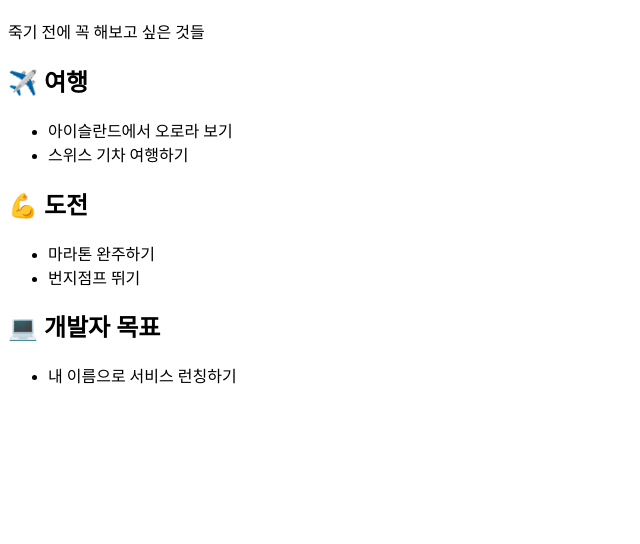
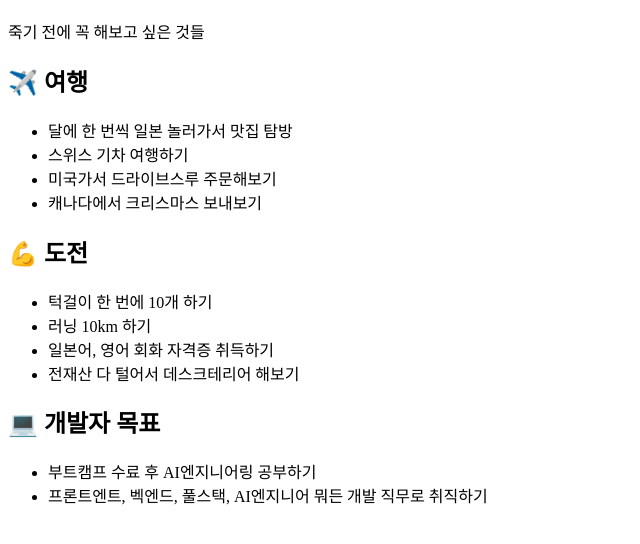
Before and after one commit to chyeseong/my-bucketlist, a plain HTML site: page index.html in a window 1280 px wide. Shown: the part 70-614 px from the top of the page, without its empty margins (0-640 px from the left). Drawn offline with Linux system fonts and the light colour scheme.

Commit message:
나만의 버킷리스트 추가

```diff
--- a/index.html
+++ b/index.html
@@ -11,19 +11,24 @@
 
     <h2>✈️ 여행</h2>
     <ul>
-      <li>아이슬란드에서 오로라 보기</li>
+      <li>달에 한 번씩 일본 놀러가서 맛집 탐방</li>
       <li>스위스 기차 여행하기</li>
+      <li>미국가서 드라이브스루 주문해보기</li>
+      <li>캐나다에서 크리스마스 보내보기</li>
     </ul>
 
     <h2>💪 도전</h2>
     <ul>
-      <li>마라톤 완주하기</li>
-      <li>번지점프 뛰기</li>
+      <li>턱걸이 한 번에 10개 하기</li>
+      <li>러닝 10km 하기</li>
+      <li>일본어, 영어 회화 자격증 취득하기</li>
+      <li>전재산 다 털어서 데스크테리어 해보기</li>
     </ul>
 
     <h2>💻 개발자 목표</h2>
     <ul>
-      <li>내 이름으로 서비스 런칭하기</li>
+      <li>부트캠프 수료 후 AI엔지니어링 공부하기</li>
+      <li>프론트엔트, 벡엔드, 풀스택, AI엔지니어 뭐든 개발 직무로 취직하기</li>
     </ul>
   </body>
 </html>
```
